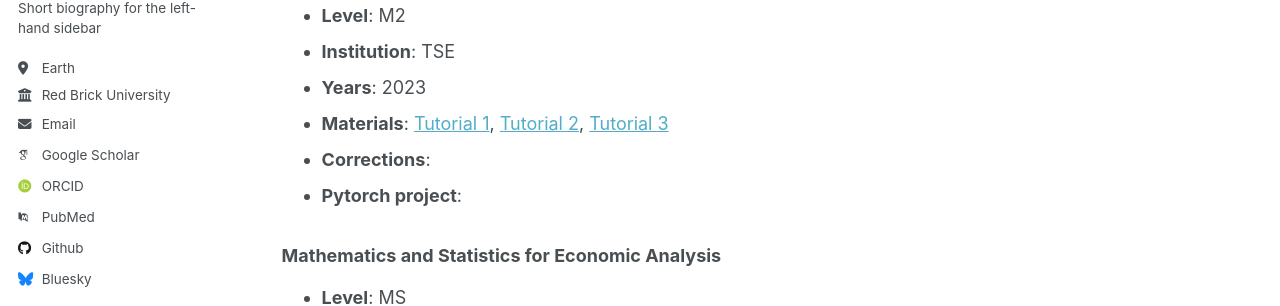
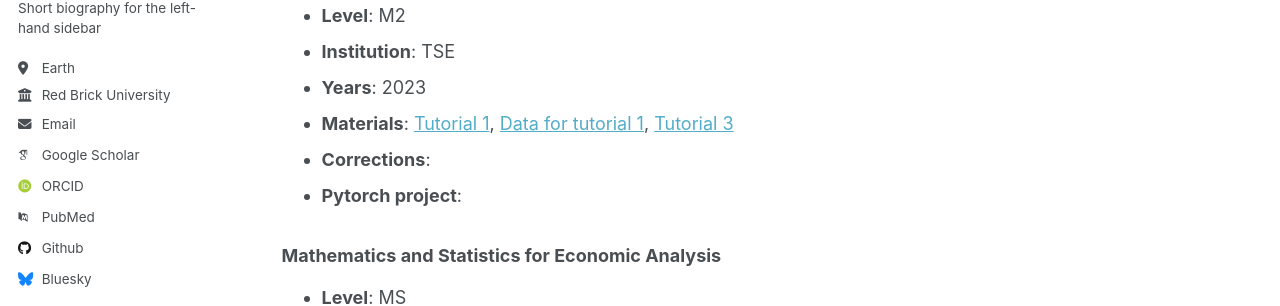
Before and after one commit to SamyZtn/samyzitouni.github.io, a Jekyll site: the page built from _pages/teaching.md, in a window 1280 px wide and 1291 px high. Shown: the part 325-631 px from the top of the window. Built offline with Jekyll 4.4.1, drawn with Linux system fonts in a browser that asks for light colours; some web fonts are replaced.

Commit message:
Update teaching.md

```diff
--- a/_pages/teaching.md
+++ b/_pages/teaching.md
@@ -13,7 +13,7 @@ Teaching assistant at [Paris School of Economics](https://www.parisschoolofecono
 - **Level**: M2
 - **Institution**: TSE
 - **Years**: 2023
-- **Materials**: [Tutorial 1](https://github.com/ryanboustany/ryanboustany.github.io/blob/master/files/tutorial1.ipynb), [Tutorial 2](https://github.com/ryanboustany/ryanboustany.github.io/blob/master/files/tutorial2.ipynb), [Tutorial 3](https://github.com/ryanboustany/ryanboustany.github.io/blob/master/files/tutorial3.ipynb)
+- **Materials**: [Tutorial 1](https://github.com/SamyZtn/samyzitouni.github.io/blob/master/files/TD1_R.pdf), [Data for tutorial 1](https://github.com/ryanboustany/ryanboustany.github.io/blob/master/files/tutorial2.ipynb), [Tutorial 3](https://github.com/ryanboustany/ryanboustany.github.io/blob/master/files/tutorial3.ipynb)
 - **Corrections**:
 - **Pytorch project**:
 
```
